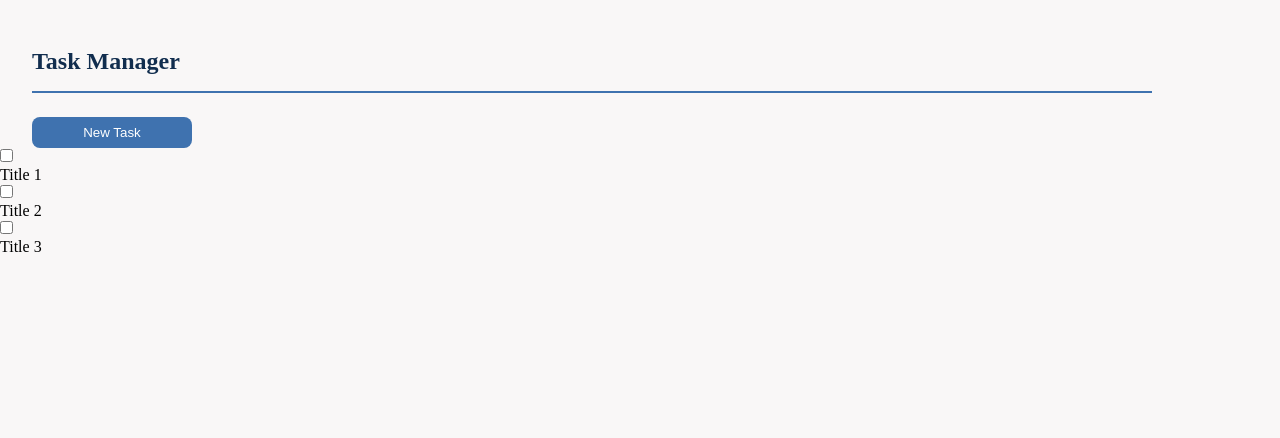
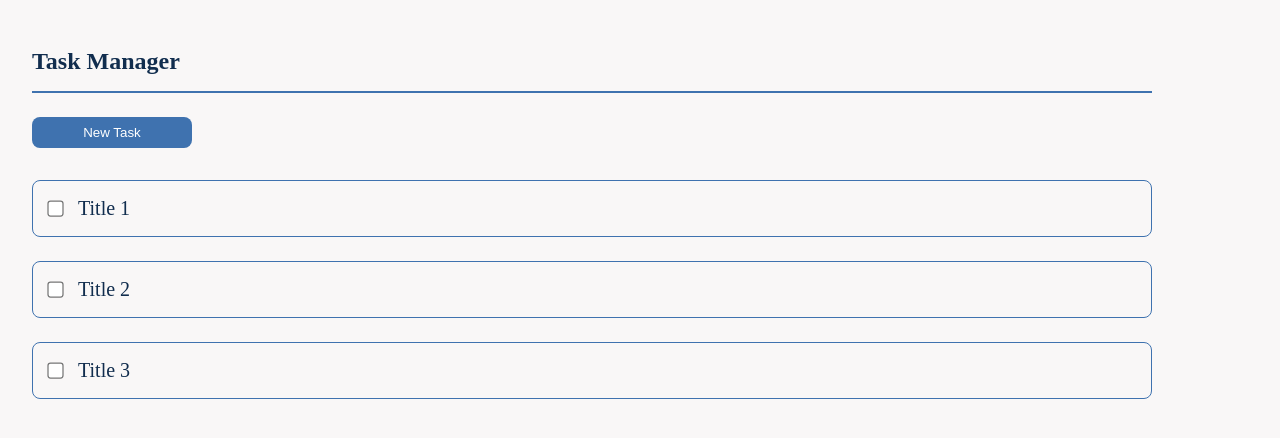
Before and after one commit to sprashanthv-dev/task-manager-prashanth-srinivasan, a React (Vite) app in the folder task-manager/: page / in a window 1280 px wide. Shown: the top 438 px of the page. Built offline with nearby package versions, Linux system fonts and the light colour scheme.

Commit message:
feat: Css styles for task-list and a single task

```diff
--- a/task-manager/src/App.tsx
+++ b/task-manager/src/App.tsx
@@ -1,6 +1,6 @@
 import { useState } from "react";
 
-import { Task } from "./models/Task";
+import { TaskModel } from "./models/TaskModel";
 import { getMockTaskData } from "./utils/utils";
 
 import TaskList from "./components/TaskList";
@@ -9,7 +9,7 @@ import "./App.css";
 
 function App() {
   const mockData = getMockTaskData();
-  const [tasks, setTasks] = useState<Task[]>(mockData);
+  const [tasks, setTasks] = useState<TaskModel[]>(mockData);
 
   return (
     <>
--- /dev/null
+++ b/task-manager/src/components/Task.tsx
@@ -0,0 +1,18 @@
+import { TaskModel } from "../models/TaskModel";
+
+import "../styles/Task.css";
+
+const Task = ({ id, title, completed }: TaskModel) => {
+  return (
+    <div className="task-container">
+      <li className="task">
+        <label>
+          <input type="checkbox" checked={completed} />
+          <p>{title}</p>
+        </label>
+      </li>
+    </div>
+  );
+};
+
+export default Task;
--- a/task-manager/src/components/TaskItem.tsx
+++ /dev/null
@@ -1,16 +0,0 @@
-import { Task } from "../models/Task";
-
-const TaskItem = ({ id, title, completed }: Task) => {
-  return (
-    <div className="task-item">
-      <li>
-        <label>
-          <input type="checkbox" checked={completed} />
-          <p>{title}</p>
-        </label>
-      </li>
-    </div>
-  );
-};
-
-export default TaskItem;
--- a/task-manager/src/components/TaskList.tsx
+++ b/task-manager/src/components/TaskList.tsx
@@ -1,14 +1,19 @@
-import { Task } from "../models/Task";
+import { TaskModel } from "../models/TaskModel";
 
-import TaskItem from "./TaskItem";
+import TaskItem from "./Task";
+
+import "../styles/TaskList.css";
 
 type TaskList = {
-  tasks: Task[];
+  tasks: TaskModel[];
 };
 
 const TaskList = ({ tasks }: TaskList) => {
   return (
-    <ul>
+    <ul className="task-list">
+      {tasks.length === 0 && (
+        <p className="no-tasks">No Tasks available! Go ahead and add one :)</p>
+      )}
       {tasks.map((task) => (
         <TaskItem key={task.id} {...task} />
       ))}
--- a/task-manager/src/models/Task.ts
+++ b/task-manager/src/models/TaskModel.ts
@@ -1,4 +1,4 @@
-export interface Task {
+export interface TaskModel {
   id: string;
   title: string;
   description?: string;
--- /dev/null
+++ b/task-manager/src/styles/Task.css
@@ -0,0 +1,26 @@
+.task-container {
+  padding: 1rem;
+  margin-bottom: 1.5rem;
+  border: 1px solid #3f72af;
+  border-radius: 0.5rem;
+}
+
+.task {
+  list-style-type: none;
+}
+
+.task label {
+  display: flex;
+}
+
+.task label {
+  input[type="checkbox"] {
+    transform: scale(1.25);
+    margin-right: 1rem;
+  }
+
+  p {
+    font-size: 1.25rem;
+    color: #112d4e;
+  }
+}
--- /dev/null
+++ b/task-manager/src/styles/TaskList.css
@@ -0,0 +1,10 @@
+.task-list {
+  margin: 2rem 0 0 2rem;
+}
+
+.no-tasks {
+  font-size: 1.5rem;
+  font-weight: 400;
+  text-align: center;
+  color: #112d4e;
+}
--- a/task-manager/src/utils/utils.ts
+++ b/task-manager/src/utils/utils.ts
@@ -1,12 +1,12 @@
 import { v4 as uuidv4 } from "uuid";
 
-import { Task } from "../models/Task";
+import { TaskModel } from "../models/TaskModel";
 
 export const getUUIDv4 = () => {
   return uuidv4();
 };
 
-export const getMockTaskData = (): Task[] => {
+export const getMockTaskData = (): TaskModel[] => {
   return [
     {
       id: getUUIDv4(),
```
